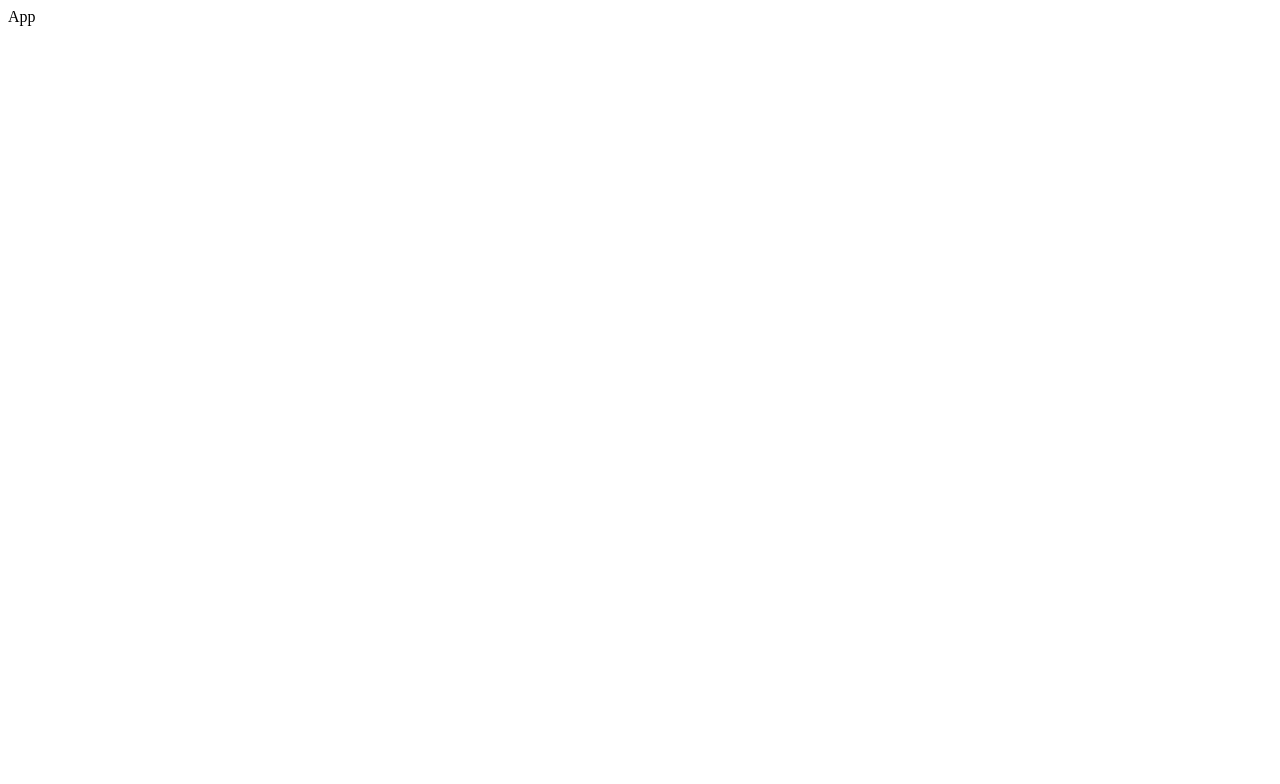
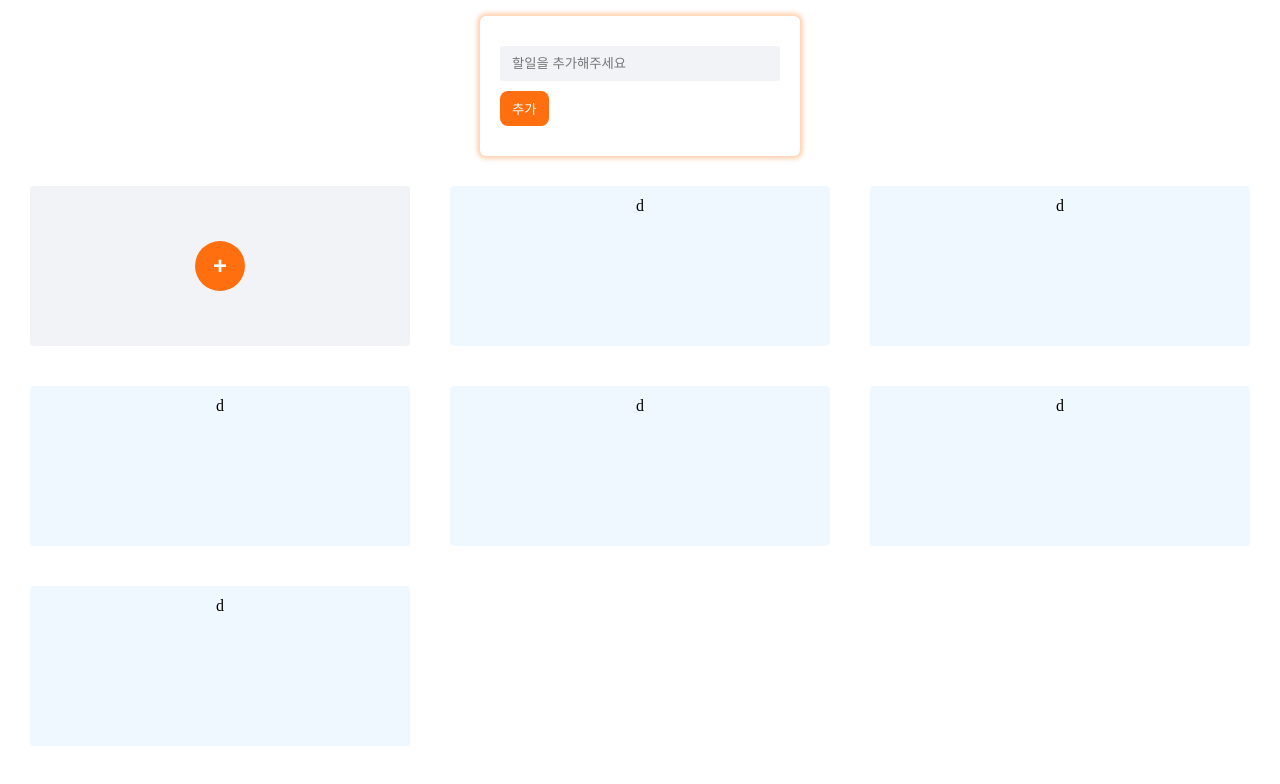
Before and after one commit to jw-r/React-TypeScript-ModernTodoList, a React (Vite) app: page / in a window 1280 px wide. Shown: the top 784 px of the page. Built offline with nearby package versions, Linux system fonts and the light colour scheme; the HTML template or start-up script is replaced by a standard one.

Commit message:
feat: UI 구현

```diff
--- a/package.json
+++ b/package.json
@@ -14,6 +14,9 @@
     "react-dom": "^18.2.0"
   },
   "devDependencies": {
+    "@emotion/react": "^11.11.1",
+    "@emotion/styled": "^11.11.0",
+    "@stylelint/postcss-css-in-js": "^0.38.0",
     "@types/react": "^18.2.15",
     "@types/react-dom": "^18.2.7",
     "@typescript-eslint/eslint-plugin": "^6.0.0",
@@ -22,6 +25,8 @@
     "eslint": "^8.45.0",
     "eslint-plugin-react-hooks": "^4.6.0",
     "eslint-plugin-react-refresh": "^0.4.3",
+    "stylelint": "^15.11.0",
+    "stylelint-config-clean-order": "^5.2.0",
     "typescript": "^5.0.2",
     "vite": "^4.4.5"
   }
--- a/src/App.tsx
+++ b/src/App.tsx
@@ -1,3 +1,12 @@
+import { Global } from '@emotion/react';
+import reset from './Reset';
+import TodoList from './components/TodoList';
+
 export default function App() {
-  return <div>App</div>
+  return (
+    <div>
+      <Global styles={reset} />
+      <TodoList />
+    </div>
+  );
 }
--- /dev/null
+++ b/src/components/AddCard.tsx
@@ -0,0 +1,42 @@
+import styled from '@emotion/styled';
+
+export default function AddCardButton() {
+  return (
+    <Wrap>
+      <div>+</div>
+    </Wrap>
+  );
+}
+
+const Wrap = styled.button`
+  display: flex;
+  align-items: center;
+  justify-content: center;
+
+  min-height: 160px;
+
+  background-color: #f2f3f6;
+  border: none;
+  border-radius: 4px;
+
+  div {
+    display: flex;
+    align-items: center;
+    justify-content: center;
+
+    width: 50px;
+    height: 50px;
+
+    font-size: 24px;
+    font-weight: 600;
+    color: white;
+
+    background-color: #ff6f0f;
+    border-radius: 50%;
+  }
+
+  &:hover > div {
+    background-color: #f06000;
+    transition: background-color 0.2s ease-out;
+  }
+`;
--- /dev/null
+++ b/src/components/Button.tsx
@@ -0,0 +1,22 @@
+import styled from '@emotion/styled';
+import { PropsWithChildren } from 'react';
+
+export default function Button({ children, ...props }: PropsWithChildren) {
+  return <Wrap {...props}>{children}</Wrap>;
+}
+
+const Wrap = styled.button`
+  padding: 8px 12px;
+
+  color: white;
+
+  background-color: #ff6f0f;
+  border: none;
+  border-radius: 8px;
+
+  transition: background-color 0.2s ease-out;
+
+  &:hover {
+    background-color: #f06000;
+  }
+`;
--- /dev/null
+++ b/src/components/TodoHandler.tsx
@@ -0,0 +1,43 @@
+import styled from '@emotion/styled';
+import Button from './Button';
+
+export default function TodoHandler() {
+  return (
+    <Wrap>
+      <Form>
+        <Input placeholder='할일을 추가해주세요' />
+        <Actions>
+          <Button>추가</Button>
+        </Actions>
+      </Form>
+    </Wrap>
+  );
+}
+
+const Wrap = styled.div`
+  display: inline-block;
+
+  margin-top: 16px;
+  padding: 30px 20px;
+
+  border-radius: 6px;
+  box-shadow: 0px 0px 4px 3px rgba(255, 111, 15, 0.32);
+`;
+
+const Form = styled.form`
+  display: flex;
+  flex-direction: column;
+  row-gap: 10px;
+  width: 280px;
+`;
+
+const Input = styled.input`
+  padding: 10px 12px;
+
+  background-color: #f2f3f6;
+  border: none;
+  border-radius: 2px;
+  outline: none;
+`;
+
+const Actions = styled.div``;
--- /dev/null
+++ b/src/components/TodoList.tsx
@@ -0,0 +1,48 @@
+import styled from '@emotion/styled';
+import TodoHandler from './TodoHandler';
+import AddCardButton from './AddCard';
+
+export default function TodoList() {
+  return (
+    <Wrap>
+      <TodoHandler />
+      <List>
+        <AddCardButton />
+        <Card>d</Card>
+        <Card>d</Card>
+        <Card>d</Card>
+        <Card>d</Card>
+        <Card>d</Card>
+        <Card>d</Card>
+      </List>
+    </Wrap>
+  );
+}
+
+const Wrap = styled.div`
+  display: flex;
+  flex-direction: column;
+  align-items: center;
+  height: 100vh;
+`;
+
+const List = styled.div`
+  display: grid;
+  grid-template-columns: repeat(3, 1fr);
+  gap: 40px;
+
+  width: 100%;
+  padding: 30px;
+`;
+
+const Card = styled.div`
+  display: flex;
+  flex-direction: column;
+  align-items: center;
+
+  min-height: 160px;
+  padding: 12px;
+
+  background-color: aliceblue;
+  border-radius: 4px;
+`;
--- /dev/null
+++ b/src/reset.ts
@@ -0,0 +1,143 @@
+import { css } from '@emotion/react';
+
+const reset = css`
+  /* http://meyerweb.com/eric/tools/css/reset/
+   v2.0 | 20110126
+   License: none (public domain)
+*/
+  * {
+    box-sizing: border-box;
+  }
+  button {
+    cursor: pointer;
+  }
+
+  html,
+  body,
+  div,
+  span,
+  applet,
+  object,
+  iframe,
+  h1,
+  h2,
+  h3,
+  h4,
+  h5,
+  h6,
+  p,
+  blockquote,
+  pre,
+  a,
+  abbr,
+  acronym,
+  address,
+  big,
+  cite,
+  code,
+  del,
+  dfn,
+  em,
+  img,
+  ins,
+  kbd,
+  q,
+  s,
+  samp,
+  small,
+  strike,
+  strong,
+  sub,
+  sup,
+  tt,
+  var,
+  b,
+  u,
+  i,
+  center,
+  dl,
+  dt,
+  dd,
+  ol,
+  ul,
+  li,
+  fieldset,
+  form,
+  label,
+  legend,
+  table,
+  caption,
+  tbody,
+  tfoot,
+  thead,
+  tr,
+  th,
+  td,
+  article,
+  aside,
+  canvas,
+  details,
+  embed,
+  figure,
+  figcaption,
+  footer,
+  header,
+  hgroup,
+  menu,
+  nav,
+  output,
+  ruby,
+  section,
+  summary,
+  time,
+  mark,
+  audio,
+  video {
+    margin: 0;
+    padding: 0;
+
+    font: inherit;
+    font-size: 100%;
+    vertical-align: baseline;
+
+    border: 0;
+  }
+  /* HTML5 display-role reset for older browsers */
+  article,
+  aside,
+  details,
+  figcaption,
+  figure,
+  footer,
+  header,
+  hgroup,
+  menu,
+  nav,
+  section {
+    display: block;
+  }
+  body {
+    line-height: 1;
+  }
+  ol,
+  ul {
+    list-style: none;
+  }
+  blockquote,
+  q {
+    quotes: none;
+  }
+  blockquote:before,
+  blockquote:after,
+  q:before,
+  q:after {
+    content: '';
+    content: none;
+  }
+  table {
+    border-spacing: 0;
+    border-collapse: collapse;
+  }
+`;
+
+export default reset;
```
Also changed, not shown: .stylelintrc.json (added), 2 other files (tests, documents, lock files or other folders).
